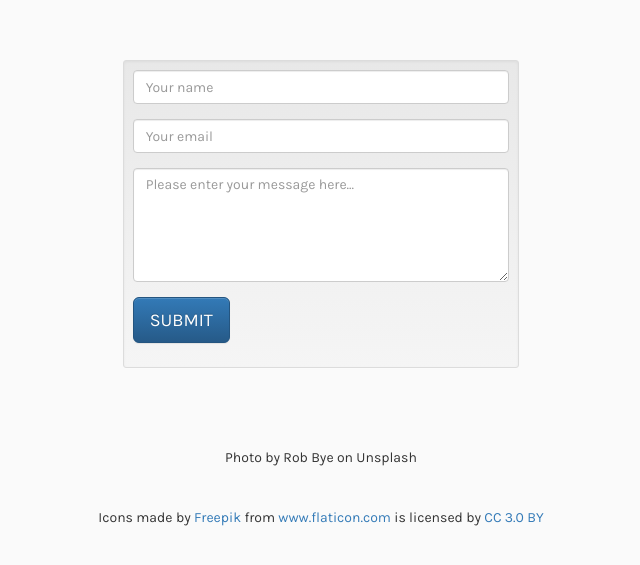
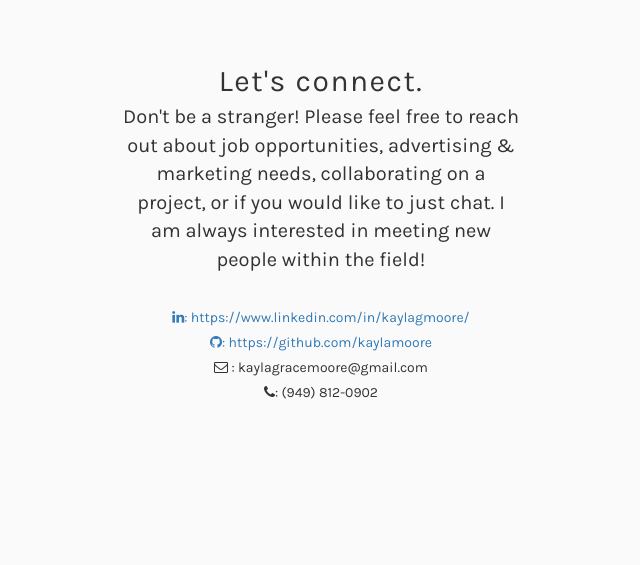
Before and after one commit to kaylamoore/KaylaMoorePortfolio, a plain HTML site: page index.html in a window 1280 px wide. Shown: the part 2813-3378 px from the top of the page, without its empty margins (319-959 px from the left). Drawn offline with nearby package versions, Linux system fonts and the light colour scheme.

Commit message:
adds contact section

```diff
--- a/index.html
+++ b/index.html
@@ -74,7 +74,7 @@
           <br>
           Quick-learner that loves nothing more than taking on a new academic challenge.
           <br>
-          Crave fast-paced environments where I am inspired to learn and grow.
+          Craves fast-paced environments where I am inspired to learn &amp; grow.
 
           <br><br>
           <span class="animated pulse">AVAILABLE FOR HIRE</span>
@@ -106,7 +106,7 @@
           General Assembly</h3>
           <h4>SANTA MONICA, CA</h4>
           <h5>August 2015 - October 2015</h5>
-          <p>Web Development Immersive course - completed 500+ hours of programming. </p>
+          <p>Web Development Immersive course - completed 500+ hours of programming. Primary focus on HTML5, CSS3, Javascript, Ruby on Rails, &amp; MEAN Stack. </p>
           </div>
           </div>
       <div class="col-lg-4 col-md-4">
@@ -115,7 +115,8 @@
             University of Southern California</h3>
               <h4>LOS ANGELES, CA</h4>
                 <h5>August 2012 - May 2015</h5>
-            <p>B.A. in Communication </p>
+            <p>B.A. in Communication. <br>
+            Heavily involved in Student-Run News &amp; Entertainment Broadcast.   </p>
               </div>
               </div>
         <div class="col-lg-4 col-md-4">
@@ -128,7 +129,7 @@
               <p>Studied at LMU for one year before transferring to USC.
               <br><br>
               <i class="fa fa-trophy" aria-hidden="true"></i>
-              Received Award of Excellency in Microeconomics as a freshman. Only deemed to one student per academic year.
+              Received Award of Excellency in Microeconomics as a freshman. Deemed to one student per academic year.
               </p>
               </div>
               </div>
@@ -153,7 +154,7 @@
     Self Employed</h3>
     <h4>LOS ANGELES, CA</h4>
     <h5>July 2017- Present</h5>
-      <p>Undivided attention to creating websites for freelance clients as well as learning new technologies to enhance my skills.</p>
+      <p>Undivided attention to creating websites for freelance clients as well as learning new technologies to enhance my skills. </p>
     </div>
     </div>
     <div class="col-lg-4 col-md-4 col-sm-6">
@@ -223,7 +224,7 @@
         <div class="skill">
         <img class="sr-icons" id="iconOne" src="laptop.svg">
         <h3>Front End Development</h3>
-        <p>PSD to Pixel Perfect Front End Implementation utilizing HTML5, CSS3, Javascript, and jQuery. </p>
+        <p>PSD to Pixel Perfect Front End Implementation utilizing HTML5, CSS3 (&amp; Sass), Javascript, and jQuery. Familiar with variety of CSS libraries. </p>
          </div>
       </div>
       <div class="col-lg-4 col-md-4 col-sm-6">
@@ -284,55 +285,21 @@
           <div class="col-lg-4 col-lg-offset-4 col-md-6 col-md-offset-3 col-sm-8 col-sm-offset-2">
 
     <div class="wrap">
-      <div class="type-wrap">
-        <div id="typed-strings">
-    <!-- Submission Form -->
-        <div class="well well-sm">
-            <form class="form-horizontal" action="" method="post">
-        <fieldset>
-  <!-- Name input-->
-      <div class="form-group">
-        <div class="col-md-12">
-    <input id="name" name="name" type="text" placeholder="Your name" class="form-control">
+          <span> Let's connect.</span>
           </div>
-          </div>
-
-    <!-- Email input-->
-      <div class="form-group">
-          <div class="col-md-12">
-            <input id="email" name="email" type="text" placeholder="Your email" class="form-control">
-            </div>
-              </div>
-
-  <!-- Message body -->
-    <div class="form-group">
-          <div class="col-md-12">
-    <textarea class="form-control" id="message" name="message" placeholder="Please enter your message here..." rows="5"></textarea>
-              </div>
-        </div>
-
-<!-- Form actions -->
-    <div class="form-group">
-        <div class="col-lg-12">
-    <button type="submit" class="btn btn-primary btn-lg">SUBMIT</button>
+    <div class="wrapsub">
+          Don't be a stranger! Please feel free to reach out about job opportunities, advertising &amp; marketing needs, collaborating on a project, or if you would like to just chat. I am always interested in meeting new people within the field!
+     </div>
+     <div class="social">
+        <a href="https://www.linkedin.com/in/kaylagmoore/"><i class="fa fa-linkedin" aria-hidden="true"></i>: https://www.linkedin.com/in/kaylagmoore/</a><br>
+        <a href="https://github.com/kaylamoore"><i class="fa fa-github" aria-hidden="true"></i>: https://github.com/kaylamoore </a><br>
+        <i class="fa fa-envelope-o" aria-hidden="true"></i> : kaylagracemoore@gmail.com<br>
+        <i class="fa fa-phone" aria-hidden="true"></i>: (949) 812-0902<br>
       </div>
         </div>
 
-  </div>
-  </fieldset>
- </form>
-     </div>
-      </div>
- </div>
-        </div>
- </div>
-   </div>
 
-<br><br><br>
-<div class="credit">
-Photo by Rob Bye on Unsplash
-<br><br><br>
-<div>Icons made by <a href="http://www.freepik.com" title="Freepik">Freepik</a> from <a href="http://www.flaticon.com" title="Flaticon">www.flaticon.com</a> is licensed by <a href="http://creativecommons.org/licenses/by/3.0/" title="Creative Commons BY 3.0" target="_blank">CC 3.0 BY</a></div>
+
 </div>
         <!-- site #wrapper -->
         </div>
--- a/style.css
+++ b/style.css
@@ -156,3 +156,25 @@ button .navbar-toggle .collapsed #menu{
   background-color: #FAFAFA;
 
 }
+
+.wrap {
+    text-align: center;
+    font-size: 3rem;
+    letter-spacing: 1.5px;
+}
+
+.wrapsub {
+    text-align: center;
+    font-size: 2rem;
+}
+
+.social {
+    margin-top: 30px;
+    text-align: center;
+    line-height: 25px;
+}
+
+.social a {
+    text-decoration: none;
+    font-color: black;
+}
```
